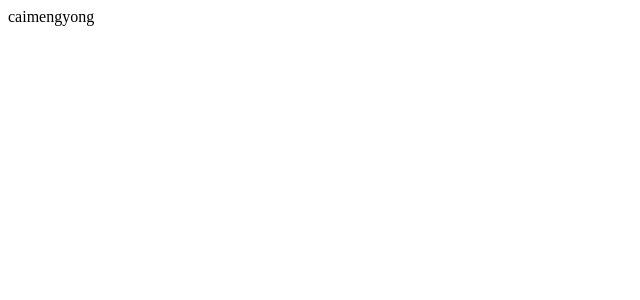
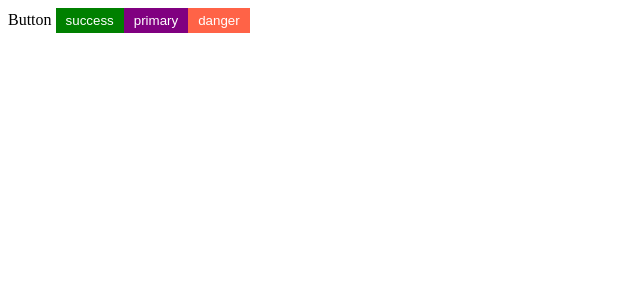
Before and after one commit to aika-fuwa/aika-vue-ui, a Vue app: page / in a window 1280 px wide. Shown: the top 300 px of the page, without its empty margins (0-640 px from the left). Built offline with nearby package versions, Linux system fonts and the light colour scheme.

Commit message:
add a button component with unit test

```diff
--- /dev/null
+++ b/components/button/index.js
@@ -0,0 +1,8 @@
+import Button from './src/index.vue';
+
+/* istanbul ignore next */
+Button.install = function(Vue) {
+    Vue.component(Button.name, Button);
+};
+
+export default Button;
--- /dev/null
+++ b/components/button/src/index.less
@@ -0,0 +1,15 @@
+.aika-button {
+  padding: 5px 10px;
+  color: white;
+  border: none;
+  outline: none;
+}
+.success {
+  background: green;
+}
+.danger {
+  background: tomato;
+}
+.primary {
+  background: purple;
+}
--- /dev/null
+++ b/components/button/src/index.vue
@@ -0,0 +1,31 @@
+<template>
+    <button :class="'aika-button ' + type" @click="onClick">
+        <slot></slot>
+    </button>
+</template>
+
+<script lang="ts">
+    import { Vue, Component, Prop } from 'vue-property-decorator'
+
+    enum ButtonType { // 能用枚举吗？
+        primary = 'primary',
+        success = 'success',
+        warning = 'warning',
+    }
+
+    @Component
+    export default class AikaButton extends Vue {
+        @Prop(String) readonly type: string | undefined
+
+        // 初始数据可以直接声明为实例的 property
+        message: string = 'Hello!'
+
+        // 组件方法也可以直接声明为实例的方法
+        onClick (): void {
+            window.alert(this.message + this.type + '按钮');
+        }
+    }
+
+</script>
+
+<style scoped lang="less" src="./index.less"></style>
--- /dev/null
+++ b/components/index.js
@@ -0,0 +1,17 @@
+import Button from './button/index';
+
+const components = [
+    Button
+]
+
+const install = function(Vue, opts = {}) {
+    components.forEach(component => {
+        Vue.component(component.name, component);
+    });
+}
+
+export default {
+    version: '0.0.1',
+    install,
+    Button
+}
--- a/src/App.vue
+++ b/src/App.vue
@@ -1,16 +1,21 @@
 <template>
     <div class="app">
-        caimengyong
+        Button
+        <AikaButton type="success">success</AikaButton>
+        <AikaButton type="primary">primary</AikaButton>
+        <AikaButton type="danger">danger</AikaButton>
     </div>
 </template>
 
 <script>
 import { Component, Vue } from 'vue-property-decorator';
 import Hello from './Hello.vue';
+// import AikaButton from '../components/button/index.js';
 
 export default {
     components: {
-        Hello
+        Hello,
+        // AikaButton
     }
 }
 </script>
--- a/src/index.ts
+++ b/src/index.ts
@@ -1,5 +1,8 @@
 import Vue from 'vue';
 import App from './App.vue';
+import AikaUI from '../components/index.js';
+
+Vue.use(AikaUI);
 
 Vue.config.productionTip = false;
 
```
Also changed, not shown: jest.config.js (added, +17 -0 lines), package.json (+10 -1 lines), 1 other file (tests, documents, lock files or other folders).
